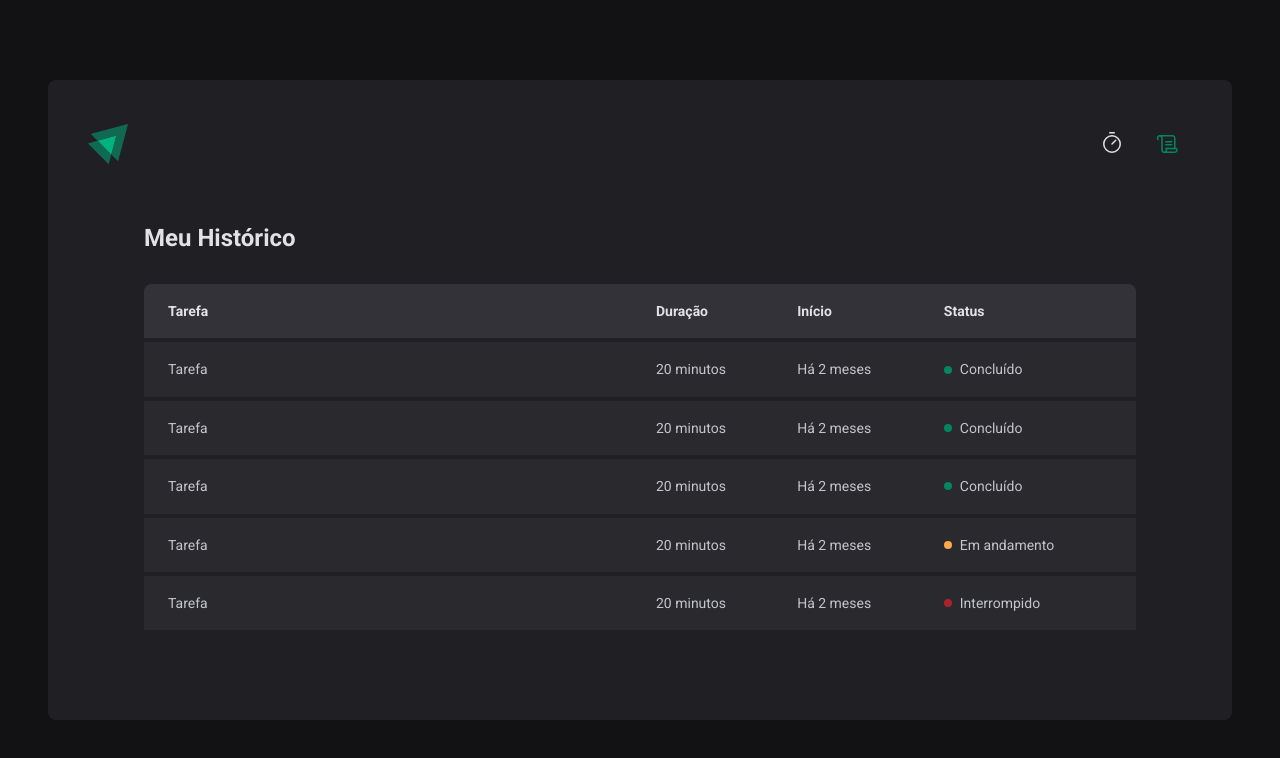
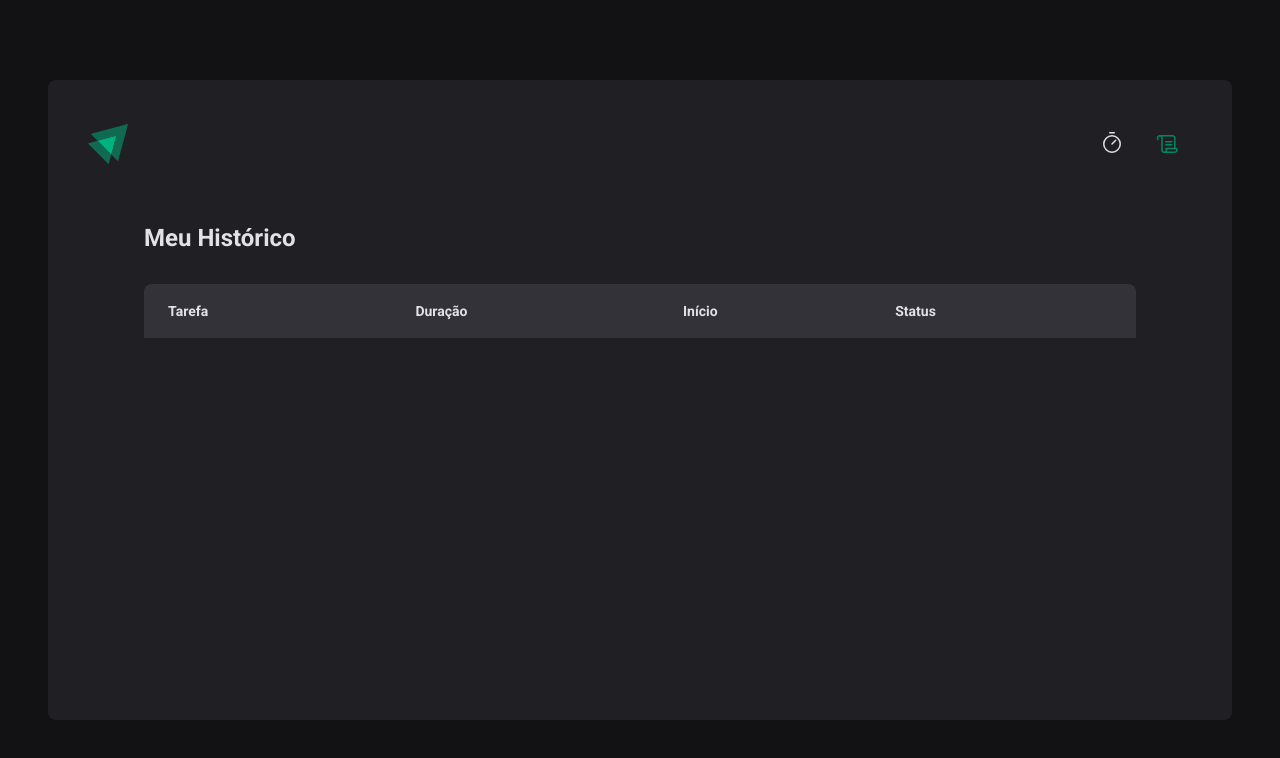
Before and after one commit to moraesfd/02-ignite-timer, a React (Vite) app: page /history in a window 1280 px wide. Shown: the top 758 px of the page. Built offline with nearby package versions, Linux system fonts and the light colour scheme.

Commit message:
feat: adjusts at context and history page

```diff
--- a/src/App.tsx
+++ b/src/App.tsx
@@ -3,12 +3,15 @@
 import { GlobalStyle } from "./styles/global";
 import { Router } from "./Router";
 import { BrowserRouter } from "react-router-dom";
+import { CyclesContextProvider } from "./contexts/CyclesContext";
 
 export function App() {
   return (
     <ThemeProvider theme={defaultTheme}>
       <BrowserRouter>
-        <Router />
+        <CyclesContextProvider>
+          <Router />
+        </CyclesContextProvider>
       </BrowserRouter>
       <GlobalStyle />
     </ThemeProvider>
--- /dev/null
+++ b/src/contexts/CyclesContext.tsx
@@ -0,0 +1,109 @@
+import { createContext, useState } from "react";
+
+interface CreateCycleData {
+  task: string;
+  minutesAmount: number;
+}
+
+interface Cycle {
+  id: string;
+  task: string;
+  minutesAmount: number;
+  startDate: Date;
+  interruptedDate?: Date;
+  finishedDate?: Date;
+}
+
+interface CyclesContextType {
+  cycles: Cycle[];
+  activeCycle: Cycle | undefined;
+  activeCycleId: string | null;
+  markCurrentCycleAsFinished: () => void;
+  amountSecondsPassed: number;
+  setSecondsPassed: (seconds: number) => void;
+  createNewCycle: (data: CreateCycleData) => void;
+  interruptCurrentCycle: () => void;
+}
+
+export const CyclesContext = createContext({} as CyclesContextType);
+
+interface CyclesContextProviderProps {
+  children: React.ReactNode;
+}
+
+export function CyclesContextProvider({
+  children,
+}: CyclesContextProviderProps) {
+  const [cycles, setCycles] = useState<Cycle[]>([]);
+  const [activeCycleId, setActiveCycleId] = useState<string | null>(null);
+  const [amountSecondsPassed, setAmountSecondsPassed] = useState(0);
+
+  const activeCycle = cycles.find((cycle) => cycle.id === activeCycleId);
+
+  function setSecondsPassed(seconds: number) {
+    setAmountSecondsPassed(seconds);
+  }
+
+  function markCurrentCycleAsFinished() {
+    setCycles((state) =>
+      state.map((cycle) => {
+        if (cycle.id === activeCycleId) {
+          return {
+            ...cycle,
+            finishedDate: new Date(),
+          };
+        } else {
+          return cycle;
+        }
+      })
+    );
+  }
+
+  function createNewCycle(data: CreateCycleData) {
+    const id = String(new Date().getTime());
+
+    const newCycle: Cycle = {
+      id,
+      task: data.task,
+      minutesAmount: data.minutesAmount,
+      startDate: new Date(),
+    };
+
+    setCycles((prevCycles) => [...prevCycles, newCycle]);
+    setActiveCycleId(id);
+    setAmountSecondsPassed(0);
+  }
+
+  function interruptCurrentCycle() {
+    setCycles((state) =>
+      state.map((cycle) => {
+        if (cycle.id === activeCycleId) {
+          return {
+            ...cycle,
+            interruptedDate: new Date(),
+          };
+        } else {
+          return cycle;
+        }
+      })
+    );
+    setActiveCycleId(null);
+  }
+
+  return (
+    <CyclesContext.Provider
+      value={{
+        cycles,
+        activeCycle,
+        activeCycleId,
+        markCurrentCycleAsFinished,
+        amountSecondsPassed,
+        setSecondsPassed,
+        createNewCycle,
+        interruptCurrentCycle,
+      }}
+    >
+      {children}
+    </CyclesContext.Provider>
+  );
+}
--- a/src/pages/History/index.tsx
+++ b/src/pages/History/index.tsx
@@ -1,6 +1,10 @@
+import { useContext } from "react";
 import { HistoryContainer, HistoryList, Status } from "./styles";
+import { CyclesContext } from "../../contexts/CyclesContext";
 
 export function History() {
+  const { cycles } = useContext(CyclesContext);
+
   return (
     <HistoryContainer>
       <h1>Meu Histórico</h1>
@@ -16,46 +20,28 @@
             </tr>
           </thead>
           <tbody>
-            <tr>
-              <td>Tarefa</td>
-              <td>20 minutos</td>
-              <td>Há 2 meses</td>
-              <td>
-                <Status statusColor="green">Concluído</Status>
-              </td>
-            </tr>
-            <tr>
-              <td>Tarefa</td>
-              <td>20 minutos</td>
-              <td>Há 2 meses</td>
-              <td>
-                <Status statusColor="green">Concluído</Status>
-              </td>
-            </tr>
-            <tr>
-              <td>Tarefa</td>
-              <td>20 minutos</td>
-              <td>Há 2 meses</td>
-              <td>
-                <Status statusColor="green">Concluído</Status>
-              </td>
-            </tr>
-            <tr>
-              <td>Tarefa</td>
-              <td>20 minutos</td>
-              <td>Há 2 meses</td>
-              <td>
-                <Status statusColor="yellow">Em andamento</Status>
-              </td>
-            </tr>
-            <tr>
-              <td>Tarefa</td>
-              <td>20 minutos</td>
-              <td>Há 2 meses</td>
-              <td>
-                <Status statusColor="red">Interrompido</Status>
-              </td>
-            </tr>
+            {cycles.map((cycle) => {
+              return (
+                <tr key={cycle.id}>
+                  <td>{cycle.task}</td>
+                  <td>{cycle.minutesAmount} minutos</td>
+                  <td>{cycle.startDate.toISOString()}</td>
+                  <td>
+                    {cycle.finishedDate && (
+                      <Status statusColor="green">Concluído</Status>
+                    )}
+
+                    {cycle.interruptedDate && (
+                      <Status statusColor="red">Interrompido</Status>
+                    )}
+
+                    {!cycle.finishedDate && !cycle.interruptedDate && (
+                      <Status statusColor="yellow">Em andamento</Status>
+                    )}
+                  </td>
+                </tr>
+              );
+            })}
           </tbody>
         </table>
       </HistoryList>
--- a/src/pages/Home/components/Countdown/index.tsx
+++ b/src/pages/Home/components/Countdown/index.tsx
@@ -1,7 +1,7 @@
 import { useContext, useEffect } from "react";
 import { CountdownContainer, Separator } from "./styles";
 import { differenceInSeconds } from "date-fns";
-import { CyclesContext } from "../..";
+import { CyclesContext } from "../../../../contexts/CyclesContext";
 
 export function Countdown() {
   const {
--- a/src/pages/Home/components/NewCycleForm/index.tsx
+++ b/src/pages/Home/components/NewCycleForm/index.tsx
@@ -1,7 +1,7 @@
 import { MinutesAmountInput, TaskInput, FormContainer } from "./styles";
 import { useContext } from "react";
-import { CyclesContext } from "../..";
 import { useFormContext } from "react-hook-form";
+import { CyclesContext } from "../../../../contexts/CyclesContext";
 
 export function NewCycleForm() {
   const { activeCycle } = useContext(CyclesContext);
@@ -32,7 +32,7 @@
         id="minutesAmount"
         placeholder="00"
         step={5}
-        min={1}
+        min={5}
         max={60}
         disabled={!!activeCycle}
         {...register("minutesAmount", { valueAsNumber: true })}
--- a/src/pages/Home/index.tsx
+++ b/src/pages/Home/index.tsx
@@ -4,47 +4,27 @@
   StartCountdownButton,
   StopCountdownButton,
 } from "./styles";
-import { createContext, useState } from "react";
 import { NewCycleForm } from "./components/NewCycleForm";
 import { Countdown } from "./components/Countdown";
 import { FormProvider, useForm } from "react-hook-form";
 import { zodResolver } from "@hookform/resolvers/zod";
 import * as zod from "zod";
-
-interface Cycle {
-  id: string;
-  task: string;
-  minutesAmount: number;
-  startDate: Date;
-  interruptedDate?: Date;
-  finishedDate?: Date;
-}
-
-interface CyclesContextType {
-  activeCycle: Cycle | undefined;
-  activeCycleId: string | null;
-  markCurrentCycleAsFinished: () => void;
-  amountSecondsPassed: number;
-  setSecondsPassed: (seconds: number) => void;
-}
-
-export const CyclesContext = createContext({} as CyclesContextType);
+import { CyclesContext } from "../../contexts/CyclesContext";
+import { useContext } from "react";
 
 const newCycleFormValidationSchema = zod.object({
   task: zod.string().min(1, "Informe a tarefa"),
   minutesAmount: zod
     .number()
-    .min(1, "O ciclo precisa ser de no mínimo 5 minutos")
+    .min(5, "O ciclo precisa ser de no mínimo 5 minutos")
     .max(60, "O ciclo precisa ser de no máximo 60 minutos"),
 });
 
 type NewCycleFormData = zod.infer<typeof newCycleFormValidationSchema>;
 
 export function Home() {
-  const [cycles, setCycles] = useState<Cycle[]>([]);
-  const [activeCycleId, setActiveCycleId] = useState<string | null>(null);
-  const [amountSecondsPassed, setAmountSecondsPassed] = useState(0);
-
+  const { activeCycle, createNewCycle, interruptCurrentCycle } =
+    useContext(CyclesContext);
   const newCycleForm = useForm<NewCycleFormData>({
     resolver: zodResolver(newCycleFormValidationSchema),
     defaultValues: {
@@ -55,58 +35,9 @@
 
   const { handleSubmit, watch, reset } = newCycleForm;
 
-  const activeCycle = cycles.find((cycle) => cycle.id === activeCycleId);
-
-  function setSecondsPassed(seconds: number) {
-    setAmountSecondsPassed(seconds);
-  }
-
-  function markCurrentCycleAsFinished() {
-    setCycles((state) =>
-      state.map((cycle) => {
-        if (cycle.id === activeCycleId) {
-          return {
-            ...cycle,
-            finishedDate: new Date(),
-          };
-        } else {
-          return cycle;
-        }
-      })
-    );
-  }
-
   function handleCreateNewCycle(data: NewCycleFormData) {
-    const id = String(new Date().getTime());
-
-    const newCycle: Cycle = {
-      id,
-      task: data.task,
-      minutesAmount: data.minutesAmount,
-      startDate: new Date(),
-    };
-
-    setCycles((prevCycles) => [...prevCycles, newCycle]);
-    setActiveCycleId(id);
-    setAmountSecondsPassed(0);
-
+    createNewCycle(data);
     reset();
-  }
-
-  function handleInterruptCycle() {
-    setCycles((state) =>
-      state.map((cycle) => {
-        if (cycle.id === activeCycleId) {
-          return {
-            ...cycle,
-            interruptedDate: new Date(),
-          };
-        } else {
-          return cycle;
-        }
-      })
-    );
-    setActiveCycleId(null);
   }
 
   const task = watch("task");
@@ -115,23 +46,13 @@
   return (
     <HomeContainer>
       <form onSubmit={handleSubmit(handleCreateNewCycle)} action="">
-        <CyclesContext.Provider
-          value={{
-            activeCycle,
-            activeCycleId,
-            markCurrentCycleAsFinished,
-            amountSecondsPassed,
-            setSecondsPassed,
-          }}
-        >
-          <FormProvider {...newCycleForm}>
-            <NewCycleForm />
-          </FormProvider>
-          <Countdown />
-        </CyclesContext.Provider>
+        <FormProvider {...newCycleForm}>
+          <NewCycleForm />
+        </FormProvider>
+        <Countdown />
 
         {activeCycle ? (
-          <StopCountdownButton onClick={handleInterruptCycle} type="button">
+          <StopCountdownButton onClick={interruptCurrentCycle} type="button">
             <HandPalm size={24} />
             Interromper
           </StopCountdownButton>
```
